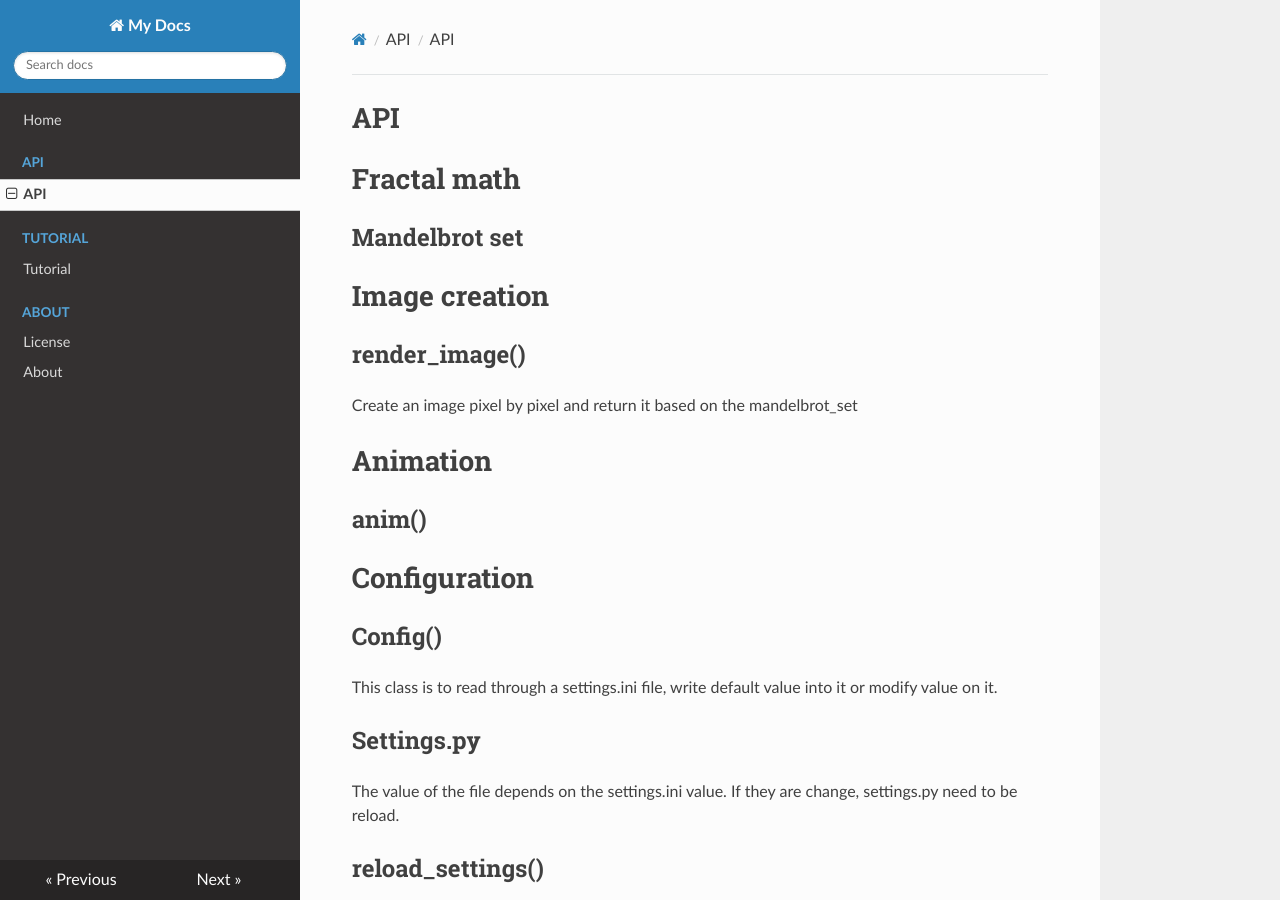
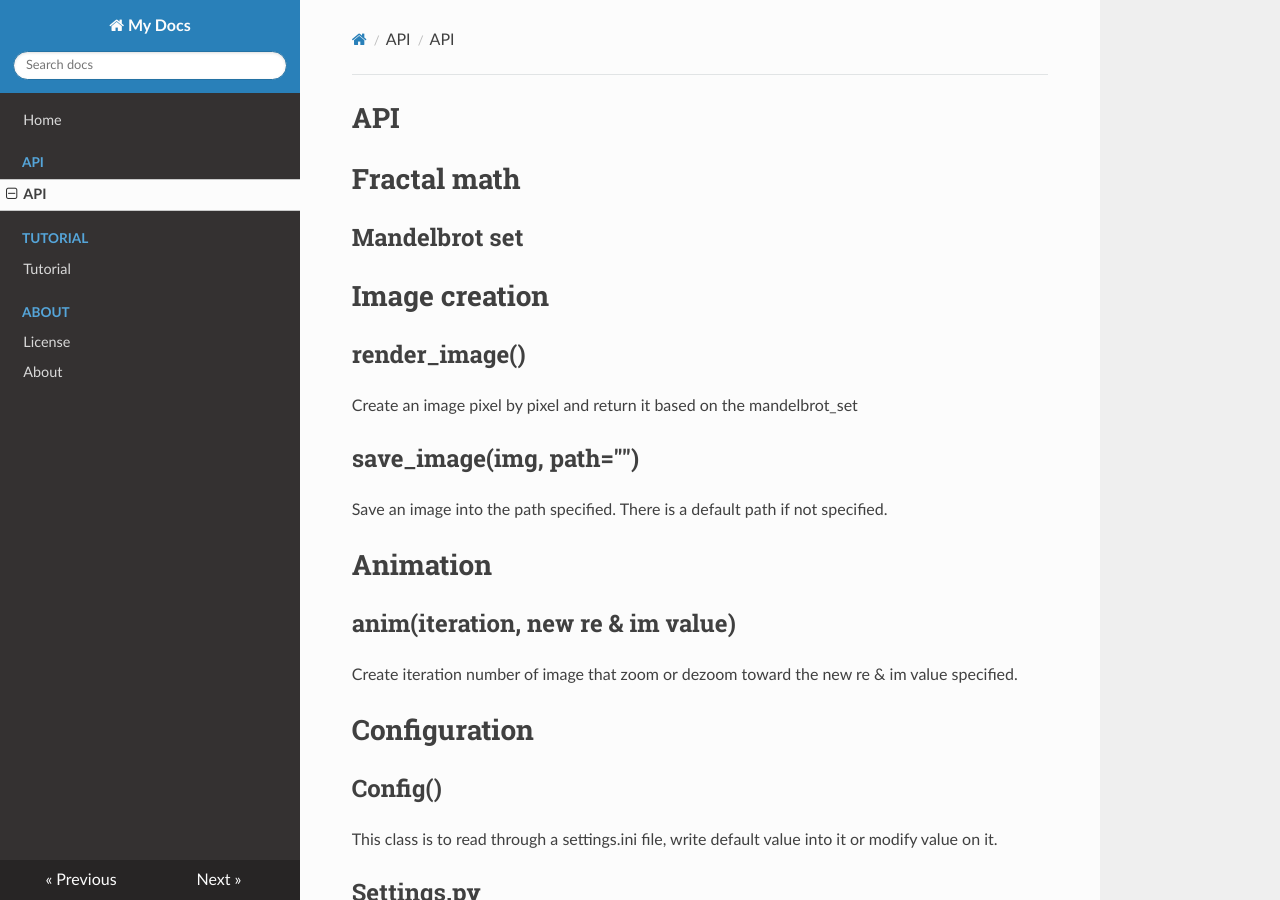
Before and after one commit to ritonun/ritons-fractal, an MkDocs documentation site: the page built from docs/api/api.md, in a window 1280 px wide and 900 px high. Built offline with MkDocs 1.6.1, drawn with Linux system fonts in a browser that asks for light colours; nearby versions of some CDN libraries.

Commit message:
update docs

```diff
--- a/docs/api/api.md
+++ b/docs/api/api.md
@@ -8,8 +8,12 @@ API
 ## render_image()
 Create an image pixel by pixel and return it based on the mandelbrot_set
 
+## save_image(img, path="")
+Save an image into the path specified. There is a default path if not specified.
+
 # Animation
-## anim()
+## anim(iteration, new re & im value)
+Create iteration number of image that zoom or dezoom toward the new re & im value specified.
 
 # Configuration
 ## Config()
```
Also changed, not shown: README.md (+3 -3 lines).
